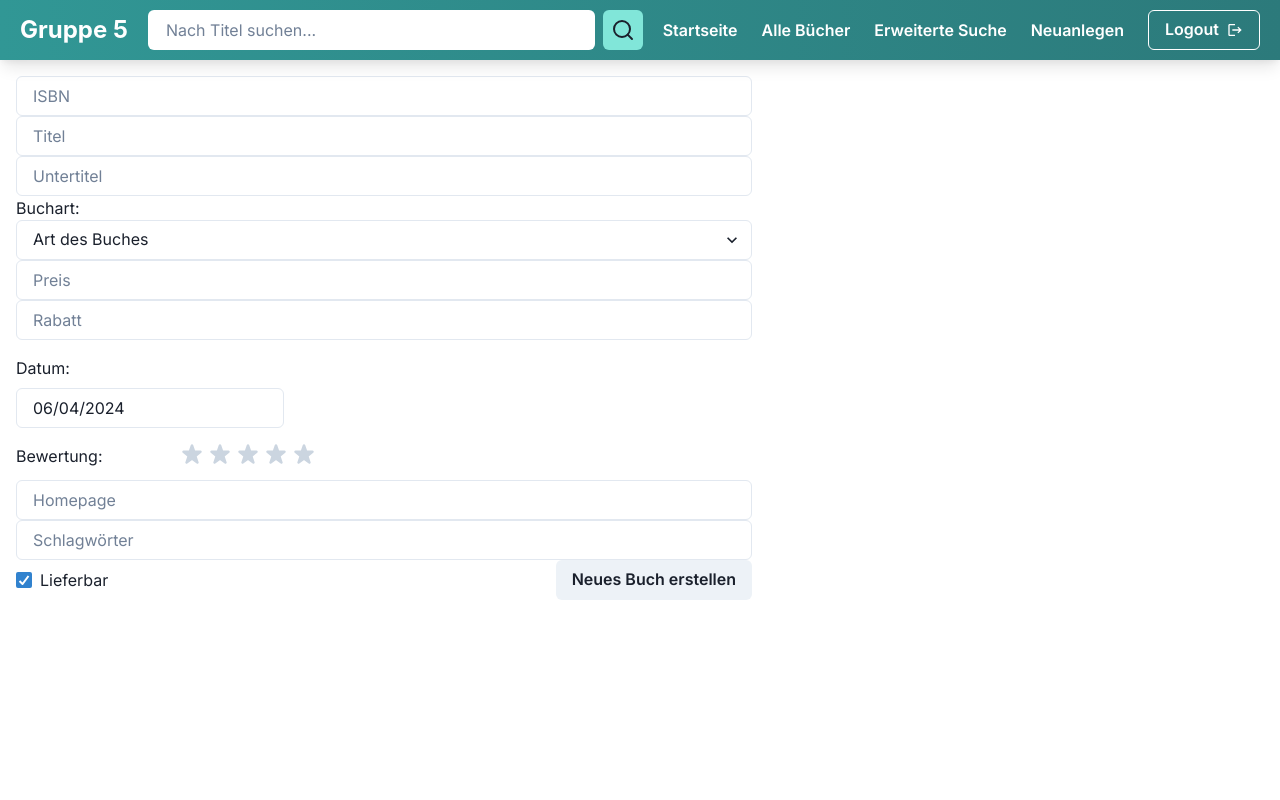
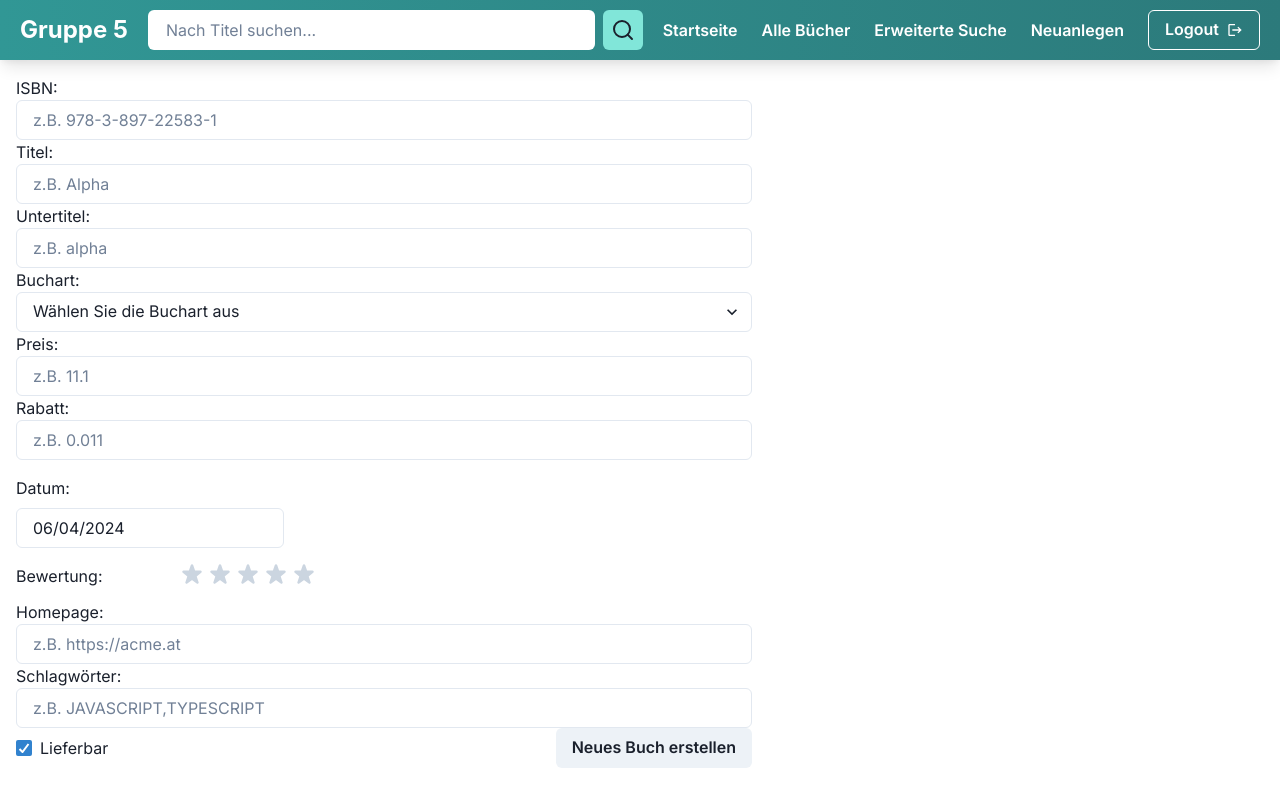
Before and after one commit to GAFMONKEY/buch-frontend, a Next.js app: page /erstellen in a window 1280 px wide. Built offline with nearby package versions, Linux system fonts and the light colour scheme; sample sign-in values are in the browser's storage.

Commit message:
Überarbeitung des Formulars

```diff
--- a/src/app/components/NewBook.tsx
+++ b/src/app/components/NewBook.tsx
@@ -51,27 +51,39 @@ export default function NewBook() {
 
   return (
     <Box as="form" onSubmit={handleSubmit} p={4} maxWidth={'60%'}>
+      <Box>
+        <label htmlFor="isbn">ISBN:</label>
         <Input
-        placeholder="ISBN"
+          id="isbn"
+          placeholder="z.B. 978-3-897-22583-1"
           value={isbn}
           onChange={(e) => changeIsbn(e.target.value)}
         />
+      </Box>
+      <Box>
+        <label htmlFor="titel">Titel:</label>
         <Input
-        placeholder="Titel"
+          id="titel"
+          placeholder="z.B. Alpha"
           value={titel}
           onChange={(e) => changeTitel(e.target.value)}
         />
+      </Box>
+      <Box>
+        <label htmlFor="untertitel">Untertitel:</label>
         <Input
-        placeholder="Untertitel"
+          id="untertitel"
+          placeholder="z.B. alpha"
           value={untertitel}
           onChange={(e) => changeUntertitel(e.target.value)}
         />
+      </Box>
       <Box>
         <label htmlFor="buchArt">Buchart:</label>
         <Select
           id="buchArt"
           name="buchArt"
-          placeholder="Art des Buches"
+          placeholder="Wählen Sie die Buchart aus"
           value={buchArt}
           onChange={handleBuchArtChange}
           required
@@ -80,16 +92,24 @@ export default function NewBook() {
           <option value="DRUCKAUSGABE">DRUCKAUSGABE</option>
         </Select>
       </Box>
+      <Box>
+        <label htmlFor="preis">Preis:</label>
         <Input
-        placeholder="Preis"
+          id="preis"
+          placeholder="z.B. 11.1"
           value={preis}
           onChange={(e) => changePreis(e.target.value)}
         />
+      </Box>
+      <Box>
+        <label htmlFor="rabatt">Rabatt:</label>
         <Input
-        placeholder="Rabatt"
+          id="rabatt"
+          placeholder="z.B. 0.011"
           value={rabatt}
           onChange={(e) => changeRabatt(e.target.value)}
         />
+      </Box>
       <Box mt={4} mb={4}>
         <Text mb={2}>Datum:</Text>
         <DatePicker
@@ -107,16 +127,24 @@ export default function NewBook() {
           </Stack>
         </Flex>
       </Box>
+      <Box>
+        <label htmlFor="homepage">Homepage:</label>
         <Input
-        placeholder="Homepage"
+          id="homepage"
+          placeholder="z.B. https://acme.at"
           value={homepage}
           onChange={(e) => changeHomepage(e.target.value)}
         />
+      </Box>
+      <Box>
+        <label htmlFor="schlagwoerter">Schlagwörter:</label>
         <Input
-        placeholder="Schlagwörter"
+          id="schlagwoerter"
+          placeholder="z.B. JAVASCRIPT,TYPESCRIPT"
           value={schlagwoerter.join(', ')}
           onChange={(e) => setSchlagwoerter(e.target.value.split(', '))}
         />
+      </Box>
       <Checkbox mt={2}
         isChecked={lieferbar}
         onChange={(e) => changeLieferbar(e.target.checked)}
```
Lines whose indentation alone changed are shown as unchanged.
